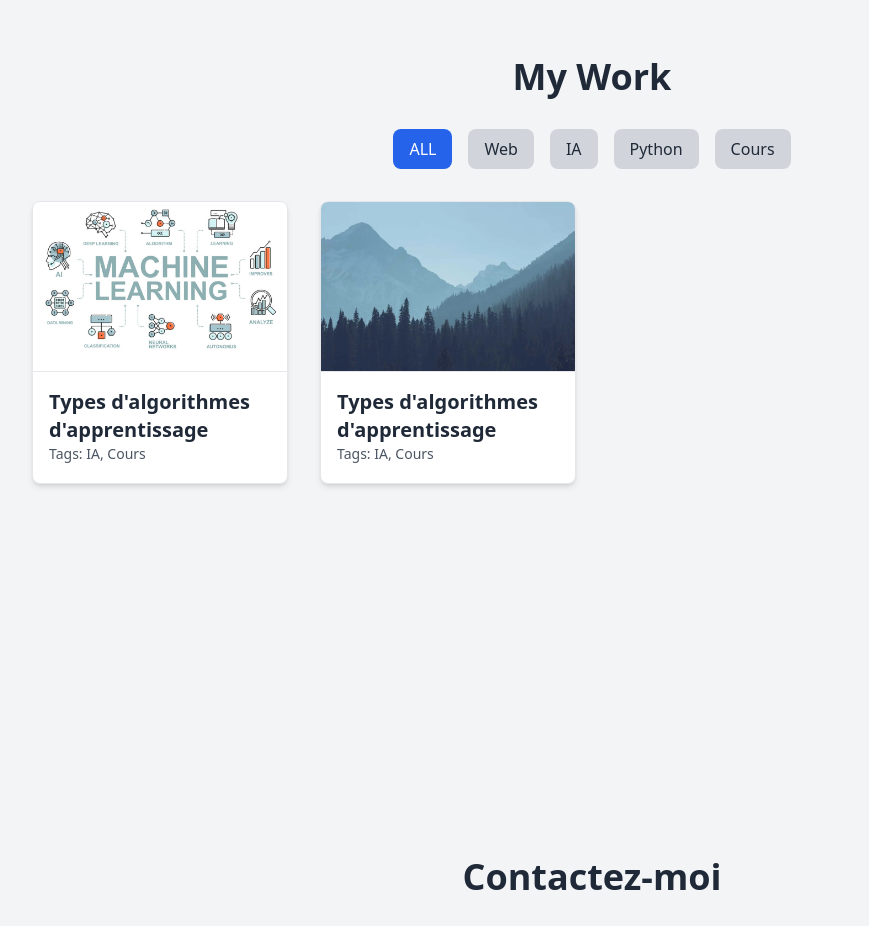
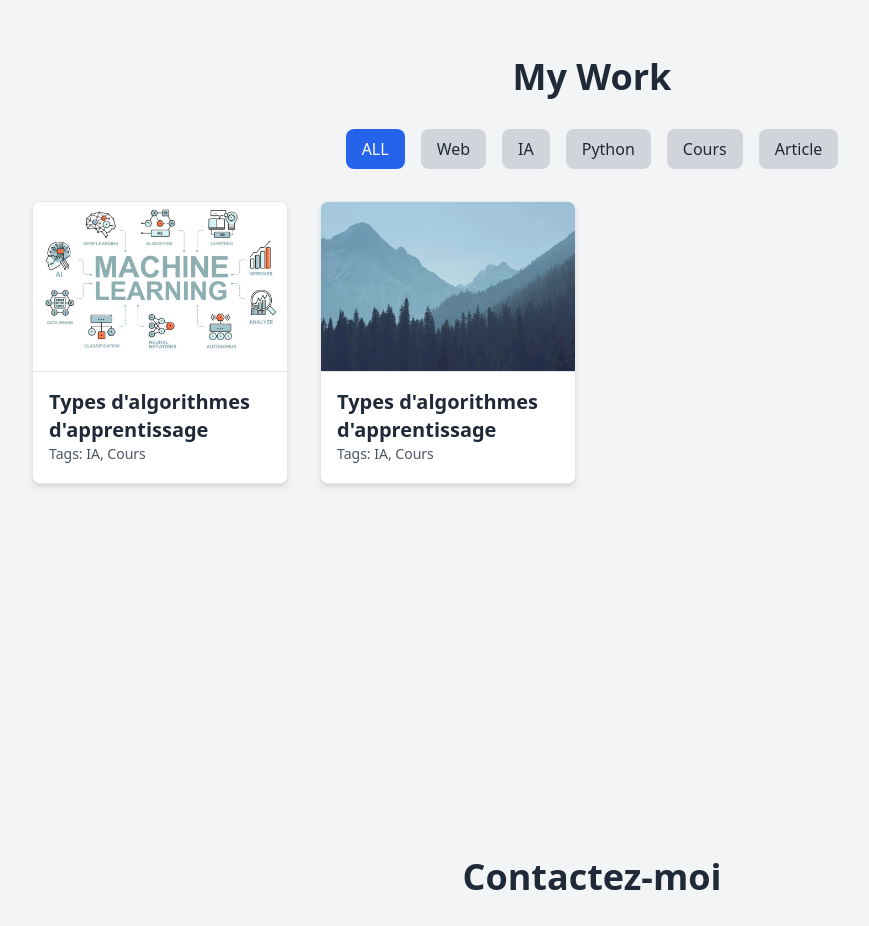
Before and after one commit to Tbruand/Portfolio_IA, a React (Create React App) app: page / in a window 1280 px wide. Shown: the part 4740-5666 px from the top of the page, without its empty margins (48-917 px from the left). Built offline with nearby package versions, Linux system fonts and the light colour scheme.

Commit message:
Ajout du tag Article

```diff
--- a/src/App.jsx
+++ b/src/App.jsx
@@ -23,7 +23,7 @@ const App = () => {
   const [filteredProjects, setFilteredProjects] = useState([]);
   const [selectedProject, setSelectedProject] = useState(null); // Projet sélectionné pour la modale
 
-  const tags = ["ALL", "Web", "IA", "Python", "Cours"];
+  const tags = ["ALL", "Web", "IA", "Python", "Cours", "Article"];
 
   // Gestion du mode sombre
   useEffect(() => {
```
